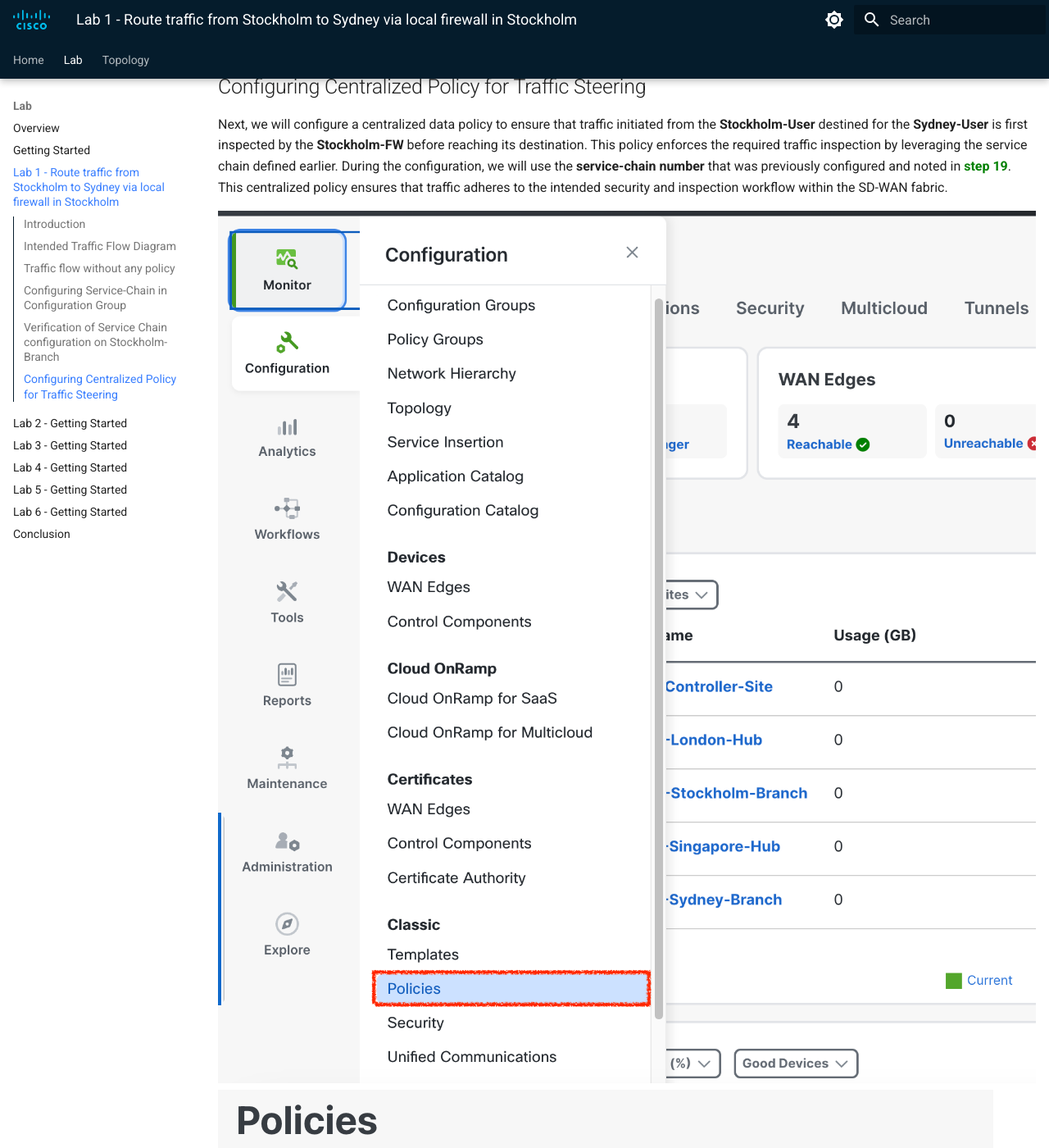
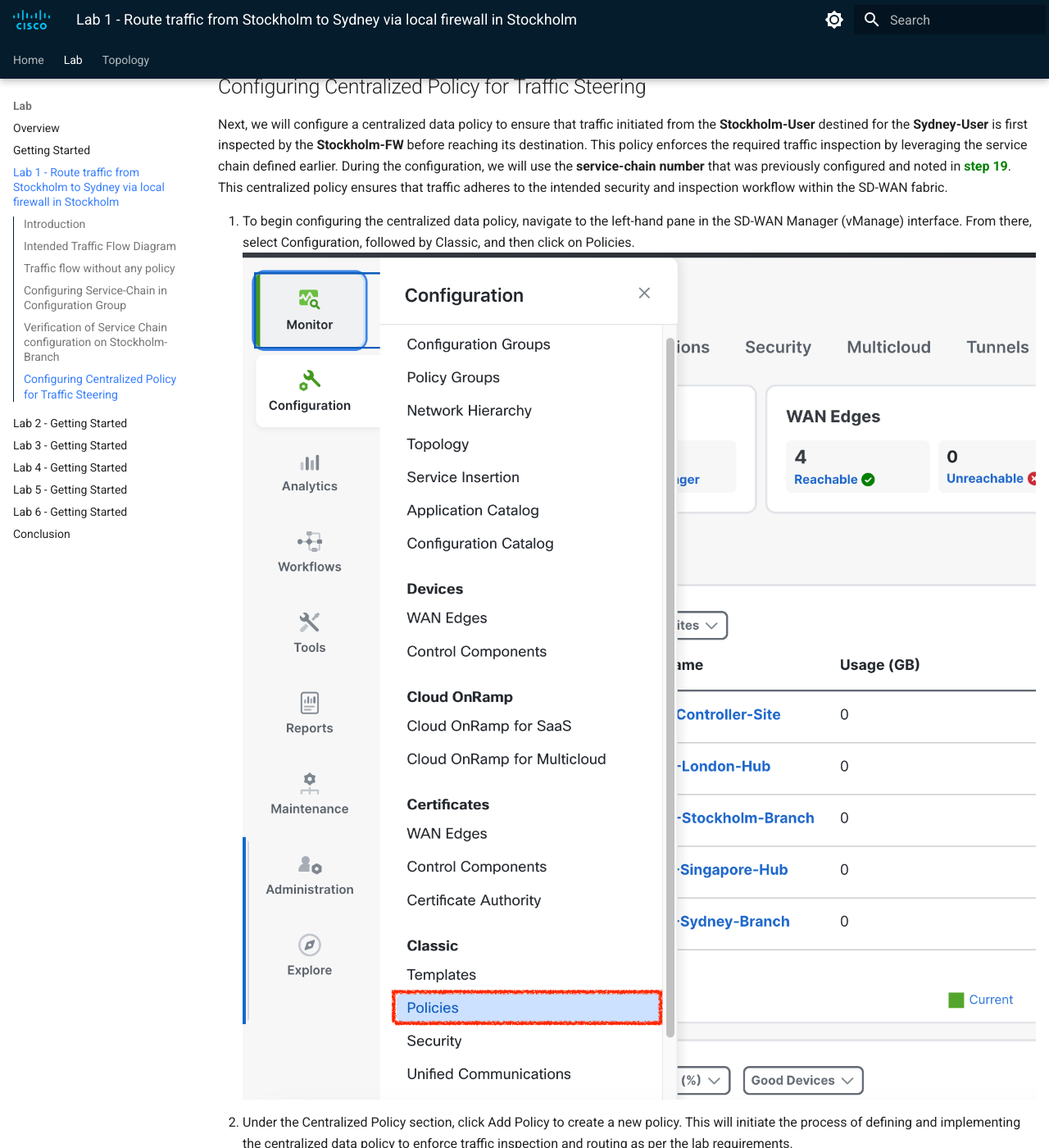
Before and after one commit to ciscodocs/ltrent-2008-clemea25, an MkDocs documentation site: the page built from docs/lab1_getting_started.md, in a window 1280 px wide and 1400 px high, scrolled down 13611 px. Shown: the whole window at 82% size. Built offline with MkDocs 1.6.1 and Material for MkDocs 9.7.7, drawn with Linux system fonts in a browser that asks for light colours.

Commit message:
Scenario-1 guide

```diff
--- a/docs/lab1_getting_started.md
+++ b/docs/lab1_getting_started.md
@@ -209,5 +209,7 @@ Service Chain: SC7
 
 Next, we will configure a centralized data policy to ensure that traffic initiated from the **Stockholm-User** destined for the **Sydney-User** is first inspected by the **Stockholm-FW** before reaching its destination. This policy enforces the required traffic inspection by leveraging the service chain defined earlier. During the configuration, we will use the **service-chain number** that was previously configured and noted in **<font color="green">step 19</font>**. This centralized policy ensures that traffic adheres to the intended security and inspection workflow within the SD-WAN fabric.
 
-![Configuring Policies](./assets/S-1-figure-23.png){ .off-glb .small .center }
+1. To begin configuring the centralized data policy, navigate to the left-hand pane in the SD-WAN Manager (vManage) interface. From there, select Configuration, followed by Classic, and then click on Policies.
+   ![Configuring Policies](./assets/S-1-figure-23.png){ .off-glb .small .center }
+2. Under the Centralized Policy section, click Add Policy to create a new policy. This will initiate the process of defining and implementing the centralized data policy to enforce traffic inspection and routing as per the lab requirements.
 ![Configuring Centralized Policies](./assets/S-1-figure-24.png){ .off-glb .small .center }
```
